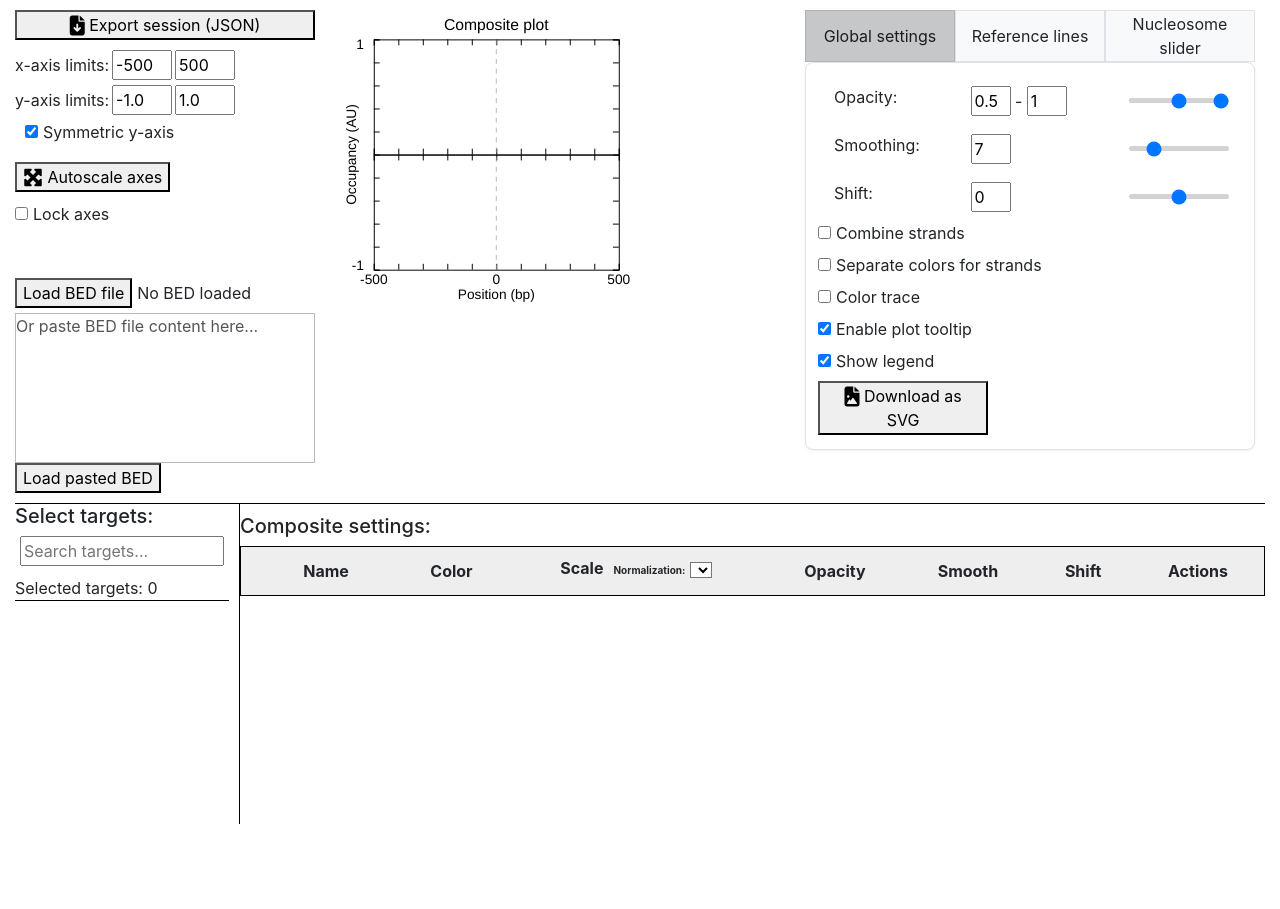
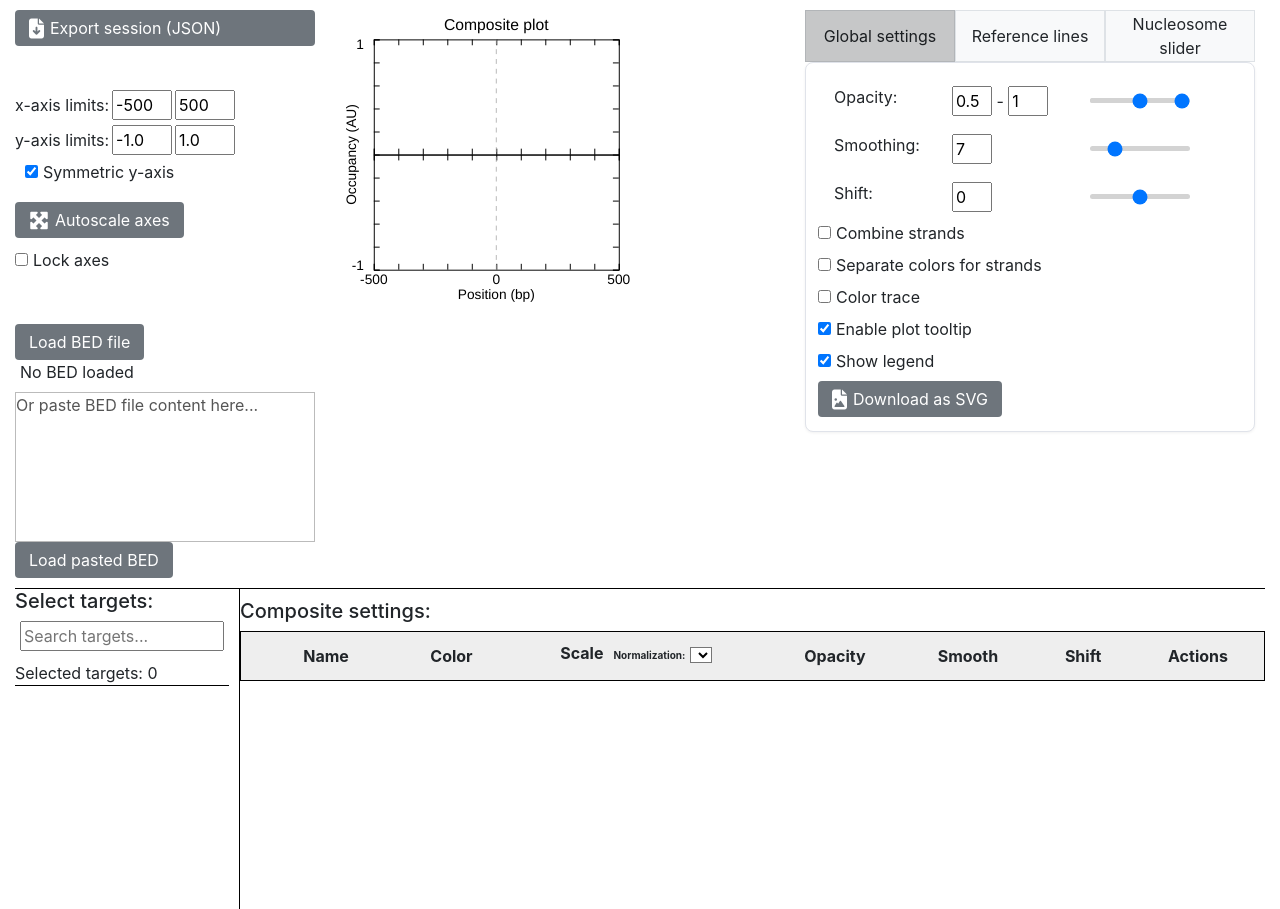
Before and after one commit to CEGRcode/GenoPlotter, a plain HTML site: page server.html in a window 1280 px wide. Before the commit the page ends 824 px from the top, so only its background shows below. Drawn offline with Linux system fonts and the light colour scheme; no server answers.

Commit message:
Propagate visual changes to server version

```diff
--- a/js/classes/load_bed.js
+++ b/js/classes/load_bed.js
@@ -52,6 +52,7 @@ const bedLoader = class {
                 }
             });
         this.button = this.element.append("button")
+            .classed("panel-action-button", true)
             .text("Load BED file")
             .on("click", function() {self.file_input.node().click()});
         this.label = this.element.append("label")
@@ -62,6 +63,7 @@ const bedLoader = class {
             .attr("contenteditable", "true")
             .attr("placeholder", "Or paste BED file content here...");
         this.submit_button = this.element.append("button")
+            .classed("panel-action-button", true)
             .text("Load pasted BED")
             .on("click", async function() {
                 let bed_data = self.parseBedFile(self.text_input.node().innerText);
--- a/server.html
+++ b/server.html
@@ -13,21 +13,23 @@
         <div class="container-fluid">
             <div id="top-panel">
                 <div id="top-left-panel">
-                    <button id="json-download" class="stretch-button"><i class="fas fa-lg fa-file-arrow-down"></i> Export session (JSON)</button>
+                    <button id="json-download" class="stretch-button panel-action-button"><i class="fas fa-lg fa-file-arrow-down"></i> Export session (JSON)</button>
+                    <br/>
                     <div id="axes-input" class="text-left">
                         <div id="x-axis-input"></div>
                         <div id="y-axis-input"></div>
                     </div>
-                    <button id="autoscale-axes-button"><i class="fas fa-lg fa-maximize"></i> Autoscale axes</button>
+                    <button id="autoscale-axes-button" class="panel-action-button"><i class="fas fa-lg fa-maximize"></i> Autoscale axes</button>
                     <div id="lock-axes"></div>
-                    <br/>
+                    <br>
                     <div id="bed-loader"></div>
                 </div>
                 <svg id="main-plot" baseProfile="full" version="1.1" xmlns="http://www.w3.org/2000/svg" font-family="Helvetica"></svg>
                 <div id="top-right-panel">
                     <div id="settings-tabs"></div>
+                    <div id="settings-panel-content">
                         <div id="global-settings" class="settings-section">
-                        <table id="slider-settings">
+                            <table>
                                 <tr id="opacity-input"></tr>
                                 <tr id="smoothing-input"></tr>
                                 <tr id="bp-shift-input"></tr>
@@ -38,12 +40,14 @@
                             <div id="color-trace"></div>
                             <div id="enable-plot-tooltip"></div>
                             <div id="show-legend"></div>
-                        <div id="download-svg-buttons">
-                            <button id="download-as-svg"><i class="fa fas fa-lg fa-file-image"></i> Download as SVG</button>
-                        </div>
+                            <button id="download-as-svg" class="panel-action-button">
+                                <i class="fa fas fa-lg fa-file-image"></i>
+                                <span>Download as SVG</span>
+                            </button>
                         </div>
                         <div id="reference-lines-input" class="settings-section hidden"></div>
                         <div id="nucleosome-slider-input" class="settings-section hidden"></div>
+                    </div>
                 </div>
             </div>
             <div id="bottom-panel">
```
Lines whose indentation alone changed are shown as unchanged.
